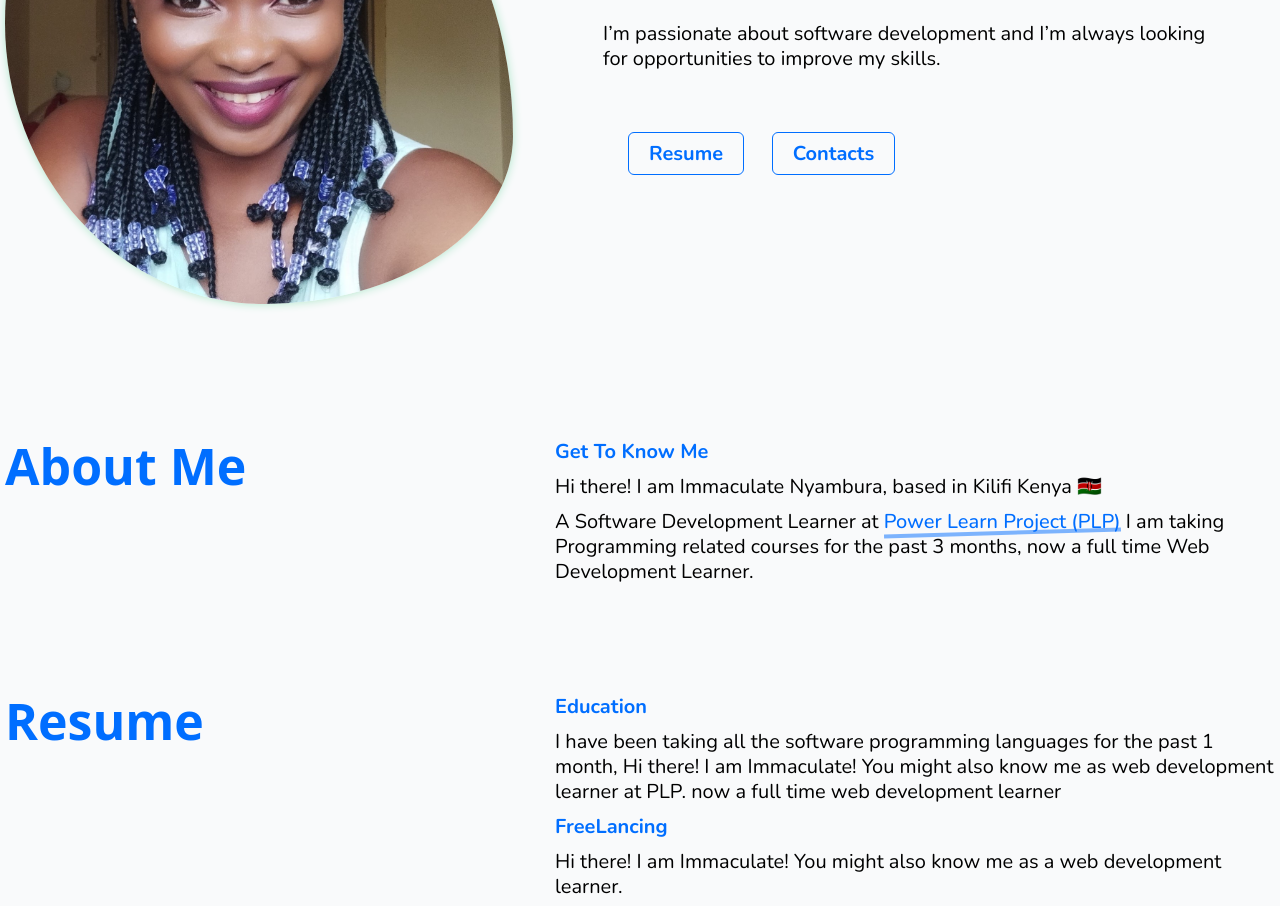
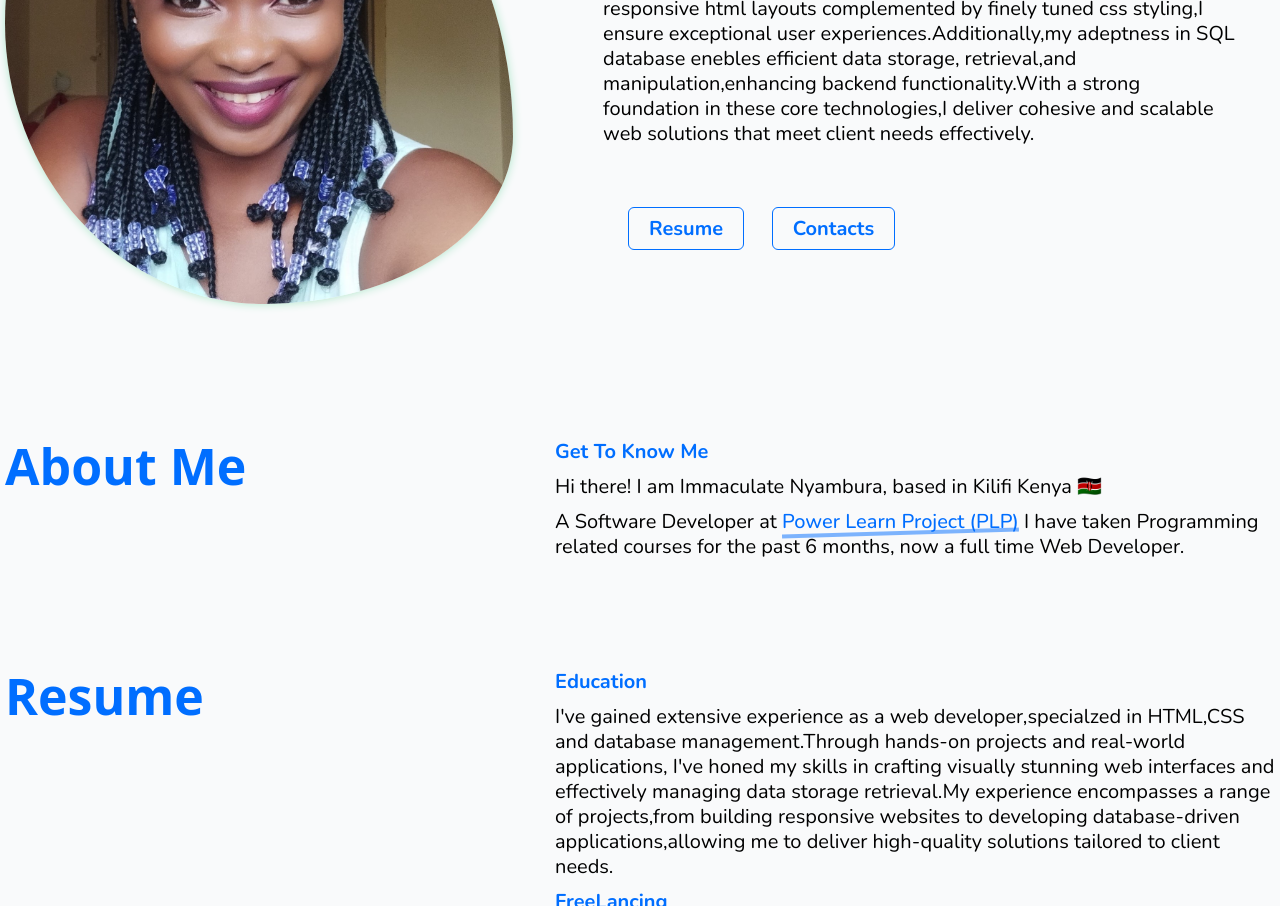
Before and after one commit to Immaculate5/FIRST-PORTFOLIO-WEBSITE, a plain HTML site: page index.html in a window 1280 px wide. Shown: the part 337-1243 px from the top of the page. Drawn offline with nearby package versions, Linux system fonts and the light colour scheme; a web font is replaced by a local one.

Commit message:
Update index.html

```diff
--- a/index.html
+++ b/index.html
@@ -60,8 +60,10 @@
         <h3 class="title">Hello👋,</h3>
         <h1 class="title">I’m Immah</h1>
         <p class="subtitle">
-          I’m passionate about software development and I’m always looking for
-          opportunities to improve my skills.
+         I'm a seasoned web developer with expertise in HTML,CSS and database management.Proficient in crafting visually appealing and responsive html layouts
+          complemented by finely tuned css styling,I ensure exceptional user experiences.Additionally,my adeptness in SQL database enebles efficient data storage,
+          retrieval,and manipulation,enhancing backend functionality.With a strong foundation in these core technologies,I deliver cohesive and scalable web solutions
+          that meet client needs effectively.
         </p>
         <div class="home-descr-btn">
           <a href="#about" class="btn">Resume</a>
@@ -71,9 +73,8 @@
     </section>
     <!-- <p>
 
-      learn project academy. I have been in plp for almost 2 months,now as a
-      web developer. I will be taking HTML,CSS and Javascript and hopefully
-      graduate in 3 months to come.
+      I'm a PLP Academy-trained web developer proficient in HTML,CSS,and database management.My expertise lies in crafting visually appealing interfaces and optimizing
+    data storage for efficient retrieval
     </p> -->
 
     <section id="about" class="about-content container section">
@@ -84,15 +85,15 @@
           Hi there! I am Immaculate Nyambura, based in Kilifi Kenya 🇰🇪
         </p>
         <p class="subtitle">
-          A Software Development Learner at
+          A Software Developer at
           <a
             href="https://plpacademy.powerlearnproject.org/"
             target="_blank"
             class="blue-text"
             >Power Learn Project (PLP)</a
           >
-          I am taking Programming related courses for the past 3 months, now a
-          full time Web Development Learner.
+          I have taken Programming related courses for the past 6 months, now a
+          full time Web Developer.
         </p>
       </div>
     </section>
@@ -102,14 +103,13 @@
       <div class="resume-desc">
         <h3 class="title">Education</h3>
         <p class="subtitle">
-          I have been taking all the software programming languages for the past
-          1 month, Hi there! I am Immaculate! You might also know me as web
-          development learner at PLP. now a full time web development learner
+   I've gained extensive experience as a web developer,specialzed in HTML,CSS and database management.Through hands-on projects and real-world applications,
+          I've honed my skills in crafting visually stunning web interfaces and effectively managing data storage retrieval.My experience encompasses a range
+          of projects,from building responsive websites to developing database-driven applications,allowing me to deliver high-quality solutions tailored to client needs.
         </p>
         <h3 class="title">FreeLancing</h3>
         <p class="subtitle">
-          Hi there! I am Immaculate! You might also know me as a web development
-          learner.
+          Hi there! I am Immaculate! You might also know me as an online digital marketer.
         </p>
         <h3 class="title">Skills</h3>
         <div class="skills-icons">
```
